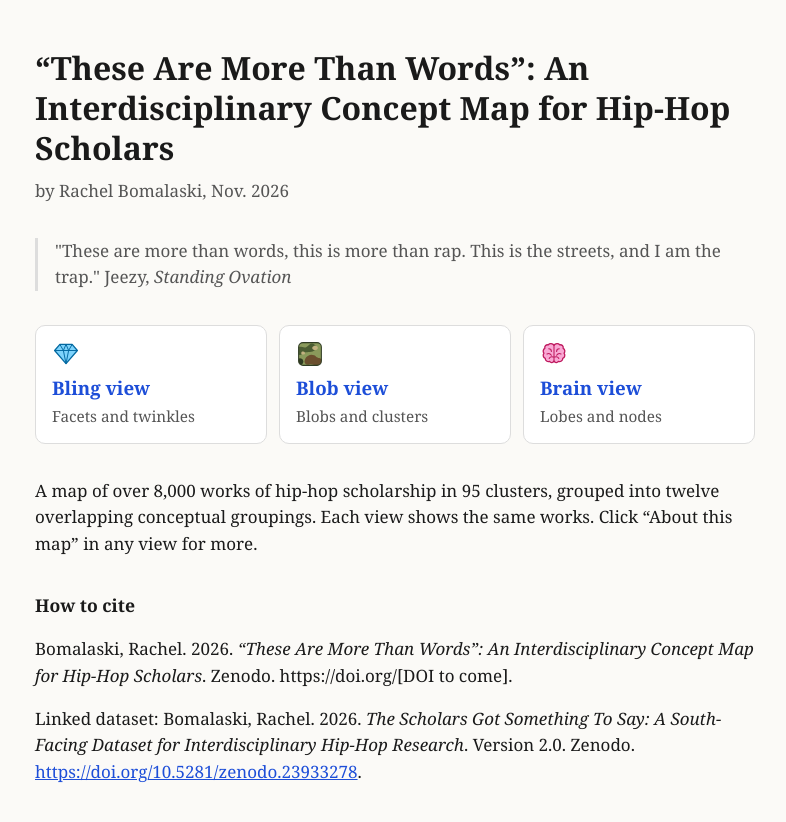
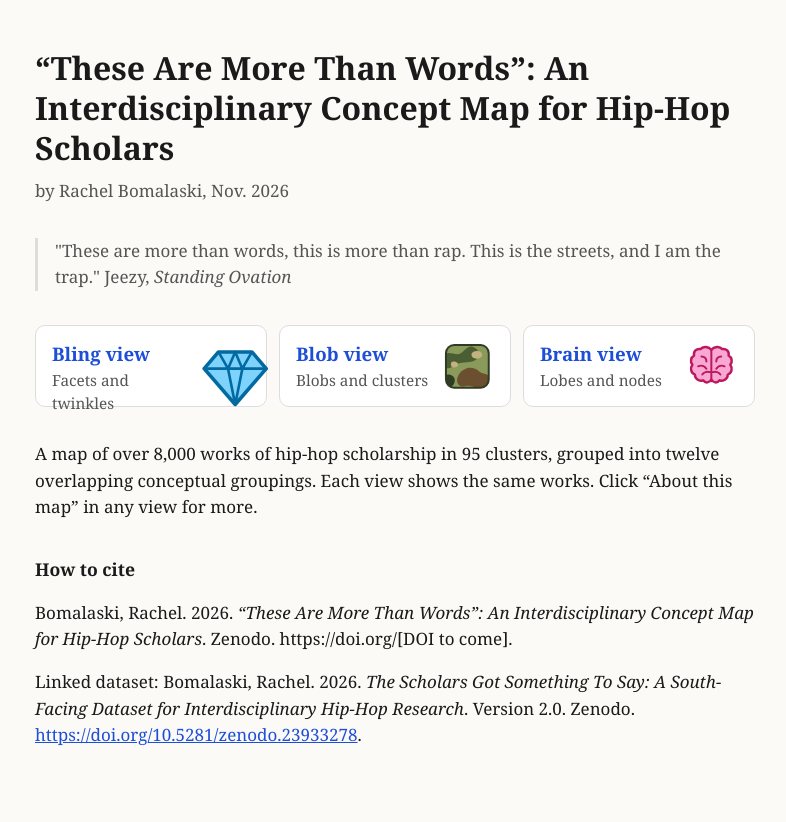
Before and after one commit to rbomalaski/more-than-words-map, a plain HTML site: page index.html in a window 1280 px wide. Shown: the whole page, without its empty margins (245-1031 px from the left). Drawn offline with Linux system fonts and the light colour scheme.

Commit message:
Home page: view icons to the right of the button text
Co-Authored-By: Claude Opus 5.5 <noreply@anthropic.com>
Claude-Session: https://claude.ai/code/session_01JLzavLhr4bbYKeLvomA6rX

```diff
--- a/index.html
+++ b/index.html
@@ -15,7 +15,10 @@ h1{font-size:clamp(1.4rem,4vw,2rem);line-height:1.25;margin:0 0 .3em}
 .views{display:grid;grid-template-columns:repeat(auto-fit,minmax(180px,1fr));gap:12px;margin:0 0 2em}
 .views a{display:block;background:var(--card);border:1px solid var(--line);border-radius:10px;padding:14px 16px;color:var(--fg);text-decoration:none}
 .views a b{display:block;color:var(--link);font-size:1.1em}
-.views a .vi{width:28px;height:28px;display:block;margin:0 0 6px}
+.views a{display:grid;grid-template-columns:1fr auto;column-gap:12px;align-items:center}
+.views a b{grid-column:1;grid-row:1}
+.views a span{grid-column:1;grid-row:2}
+.views a .vi{grid-column:2;grid-row:1/3;align-self:stretch;height:100%;width:auto;aspect-ratio:1;display:block}
 .views a span{font-size:.9em;color:var(--muted)}
 a{color:var(--link)}
 h2{font-size:1.1rem;margin:2em 0 .4em}
```
